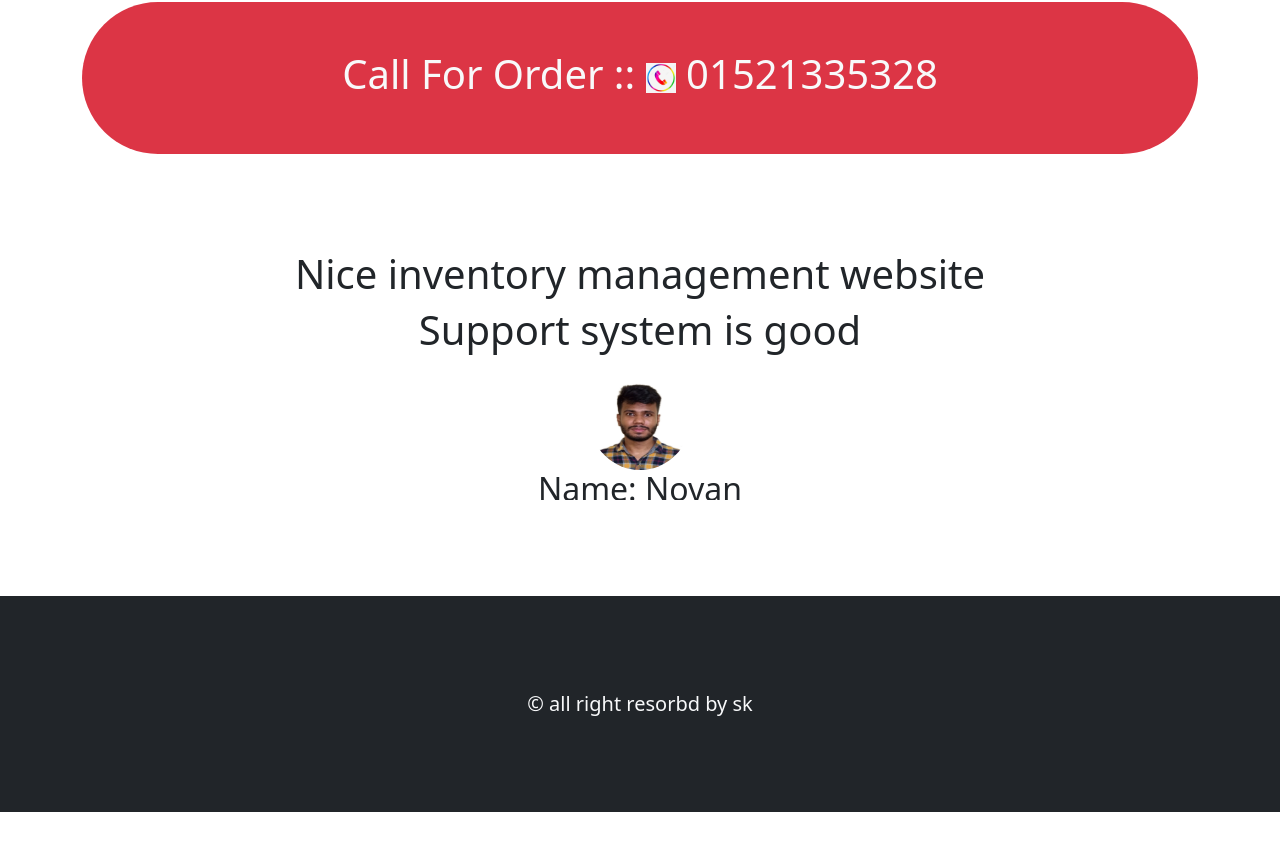
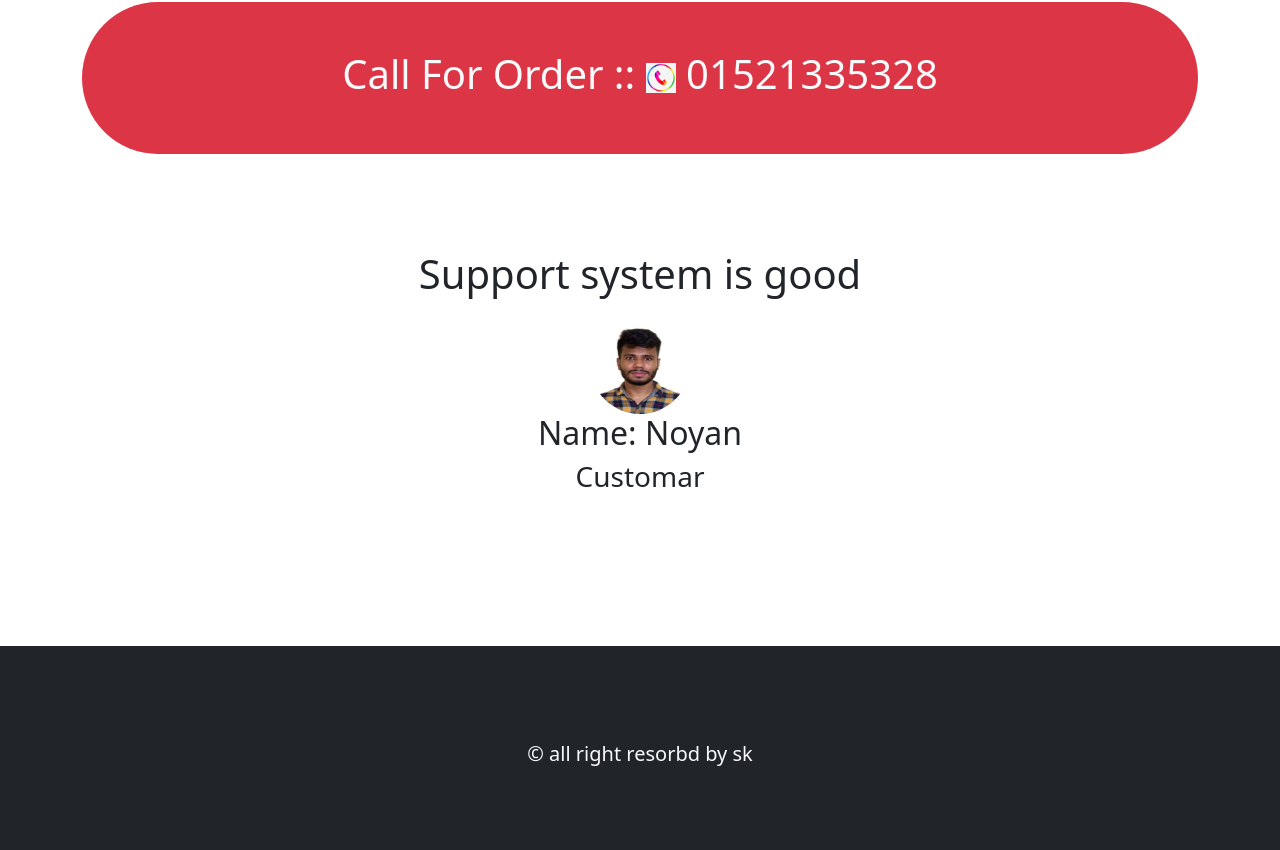
Before and after one commit to subratasarker952/assignment-11, a React (Create React App) app: page / in a window 1280 px wide. Shown: the part 882-1732 px from the top of the page. Before the commit the page ends 1694 px from the top, so only its background shows below. Built offline with nearby package versions, Linux system fonts and the light colour scheme; no server answers.

Commit message:
some style are modified

```diff
--- a/src/Components/Review/Review.js
+++ b/src/Components/Review/Review.js
@@ -7,9 +7,9 @@ import r3 from '../../Images/r3.jpg'
 const Review = () => {
     return (
         <div  >
-            <Carousel style={{ height: "250px", overflow: "hidden" }}>
+            <Carousel style={{ height: "300px", overflow: "hidden" }}>
                 <Carousel.Item>
-                    <h1> Nice inventory management website</h1>
+
                 <h1 className='mb-3' > Help ful website</h1>
 
                     <img
@@ -22,7 +22,7 @@ const Review = () => {
                     <h3> Diller</h3>
                 </Carousel.Item>
                 <Carousel.Item>
-                    <h1> Nice inventory management website</h1>
+
                 <h1 className='mb-3'>  Support system is good</h1>
 
                     <img
@@ -35,9 +35,8 @@ const Review = () => {
                     <h3> Customar</h3>
                 </Carousel.Item>
                 <Carousel.Item>
-                    <h1> Nice inventory management website</h1>
+
                     <h1 className='mb-3'> Nice inventory management website</h1>
-
                     <img
                         style={{ height: "100px", width: '150px' }}
                         className=" rounded-circle"
```
